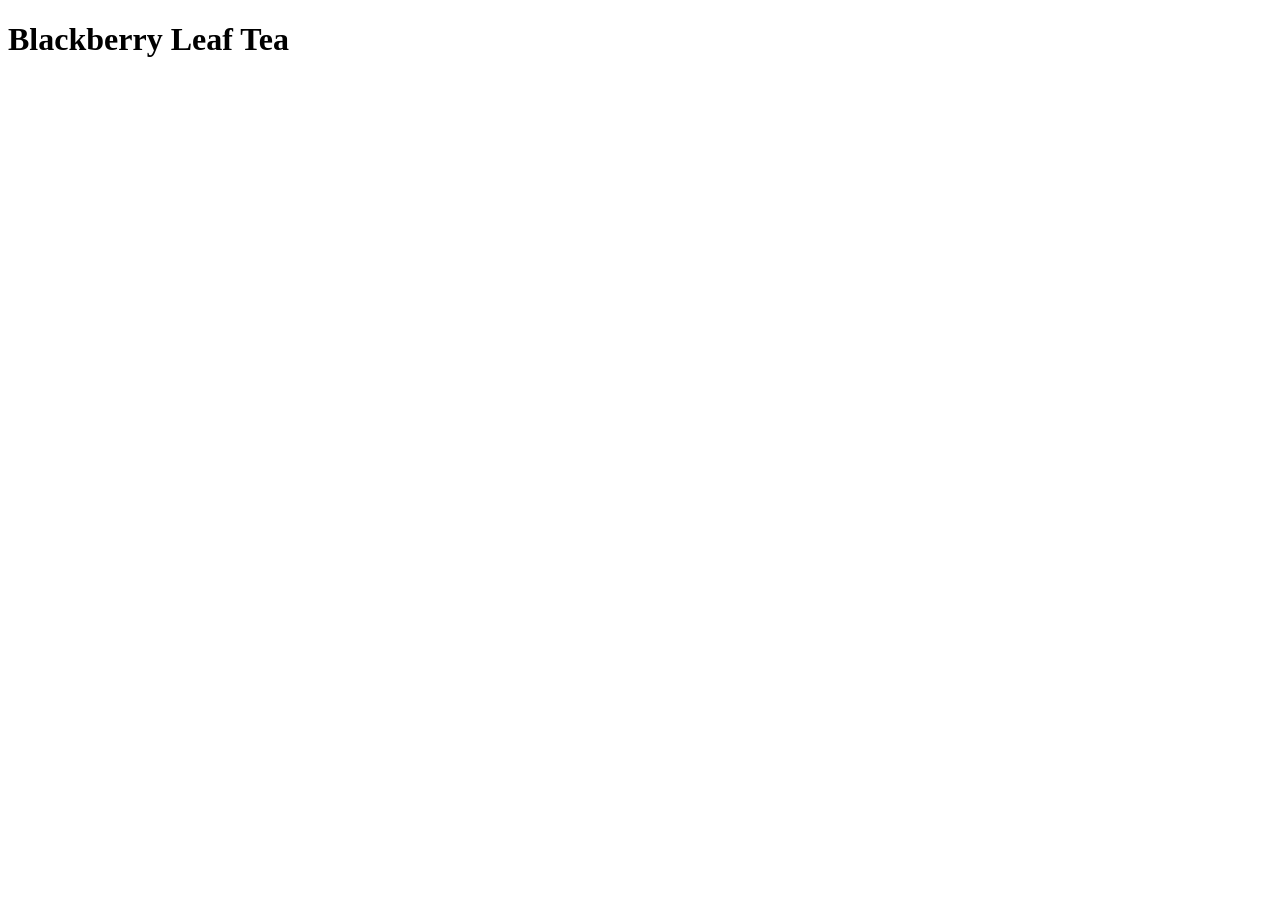
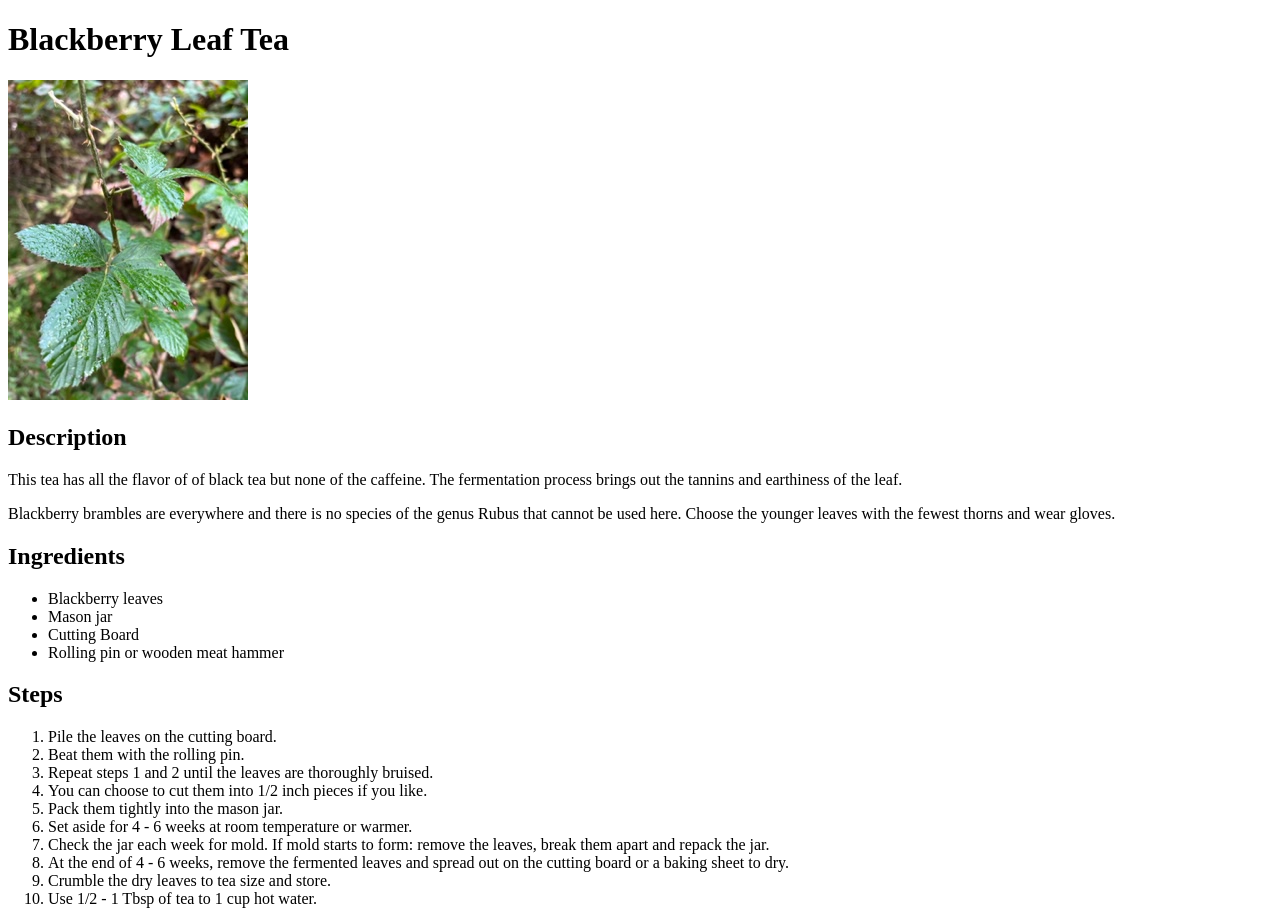
Before and after one commit to mccoolgrime/Practice_HTML_Recipes, a plain HTML site: page recipes/blackberryleaftea.html in a window 1280 px wide. Before the commit the page ends 800 px from the top, so only its background shows below. Drawn offline with Linux system fonts and the light colour scheme.

Commit message:
Finish content for blackberry leaf tea page

```diff
--- a/recipes/blackberryleaftea.html
+++ b/recipes/blackberryleaftea.html
@@ -8,5 +8,30 @@
 </head>
 <body>
     <h1>Blackberry Leaf Tea</h1>
+        <img src="../images/blackberryleaf.jpg"
+        <p></p>
+        <h2>Description</h2>
+            <p>This tea has all the flavor of of black tea but none of the caffeine. The fermentation process brings out the tannins and earthiness of the leaf.</p>
+            <p>Blackberry brambles are everywhere and there is no species of the genus Rubus that cannot be used here. Choose the younger leaves with the fewest thorns and wear gloves.</p>
+        <h2>Ingredients</h2>
+            <ul>
+                <li>Blackberry leaves</li>
+                <li>Mason jar</li>
+                <li>Cutting Board</li>
+                <li>Rolling pin or wooden meat hammer</li>
+            </ul>
+        <h2>Steps</h2>
+            <ol>
+                <li>Pile the leaves on the cutting board.</li>
+                <li>Beat them with the rolling pin.</li>
+                <li>Repeat steps 1 and 2 until the leaves are thoroughly bruised.</li>
+                <li>You can choose to cut them into 1/2 inch pieces if you like.</li>
+                <li>Pack them tightly into the mason jar.</li>
+                <li>Set aside for 4 - 6 weeks at room temperature or warmer.</li>
+                <li>Check the jar each week for mold. If mold starts to form: remove the leaves, break them apart and repack the jar.</li>
+                <li>At the end of 4 - 6 weeks, remove the fermented leaves and spread out on the cutting board or a baking sheet to dry.</li>
+                <li>Crumble the dry leaves to tea size and store.</li>
+                <li>Use 1/2 - 1 Tbsp of tea to 1 cup hot water.</li>
+            </ol>
 </body>
 </html>
```
Also changed, not shown: images/blackberryleaf.jpg (added).
